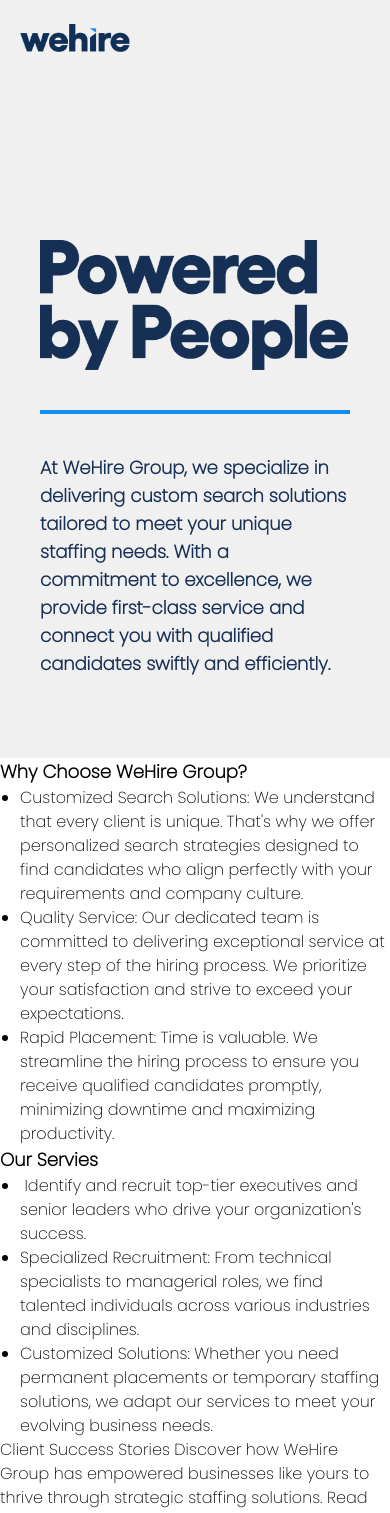
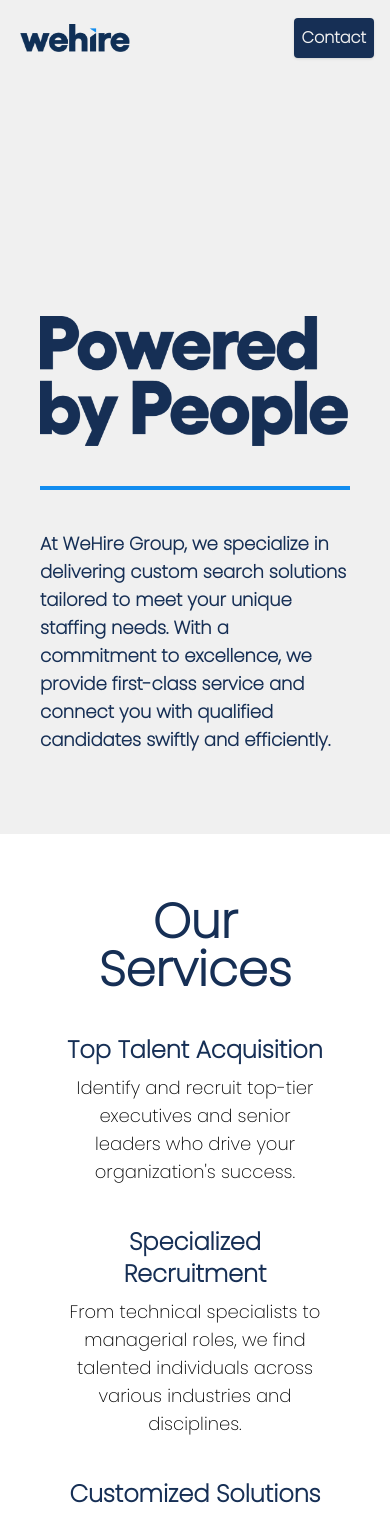
Before and after one commit to johnnam1121/wehire, a Next.js app: page / in a window 390 px wide. Shown: the top 1513 px of the page. Built offline with nearby package versions, Linux system fonts and the light colour scheme.

Commit message:
mostly done with homepage - working on seo next

```diff
--- /dev/null
+++ b/app/components/Contact.tsx
@@ -0,0 +1,141 @@
+'use client'
+import { useForm, ValidationError } from '@formspree/react';
+import { useRef } from 'react';
+
+// https://formspree.io/f/xyzgdnpj
+
+export default function Contact() {
+  const form = useRef();
+  const [state, handleSubmit] = useForm("xyzgdnpj");
+  if (state.succeeded) {
+    return (
+      <div className="md:h-screen w-full dark:bg-gray-100 flex">
+        <div className="lg:w-[60%] sm:w-[80%] xs:w-[90%] mx-auto flex gap-8 items-center justify-center">
+          <div className="flex flex-col gap-4 text-black dark:text-black p-4 rounded-lg border border-secondary shadow-xl shadow-slate-900/30">
+            <h5 className="text-sm text-black font-semibold">Korean American Society of Houston</h5>
+            <div className="w-full flex gap-2 items-center justify-around">
+              <div className="text-5xl font-semibold uppercase font-serif">Thank You</div>
+              <hr className="w-[50%] h-1 rounded-full border-t-kashBlue-600 bg-kashBlue-600" />
+            </div>
+            <p className="text-sm">
+              Lorem ipsum dolor sit amet, consectetur adipiscing elit. Proin eget justo sit amet massa hendrerit bibendum. Lorem ipsum dolor sit amet, consectetur adipiscing elit. Proin.
+            </p>
+            <div className="flex gap-4 justify-center">
+              <a href="/" className="w-full px-4 py-1 border-2 border-kashBlue-600 rounded-sm text-center flex items-center justify-center duration-200 hover:bg-kashBlack-100 hover:text-primary">
+                Return to homepage
+              </a>
+              <a href="https://app.joinit.com/o/kash" target="blank" className="w-full text-primary px-4 py-1 bg-kashBlue-600 rounded-sm text-center flex items-center justify-center duration-200 hover:bg-kashBlack-100">
+                Become a Member
+              </a>
+            </div>
+          </div>
+        </div>
+      </div>
+    );
+  }
+
+  return (
+    <div className="flex items-center">
+      <div className="max-w-screen-lg mx-auto p-5">
+        <div className="grid grid-cols-1 md:grid-cols-12 border border-secondary rounded shadow-lg shadow-secondary/30">
+          <div className="bg-secondary md:col-span-4 p-10 text-primary">
+            <p className="mt-4 text-sm leading-7 font-regular uppercase">Contact</p>
+            <h3 className="text-3xl sm:text-4xl leading-normal font-extrabold tracking-tight">
+              Get In <span className="text-kashBlue-300">Touch</span>
+            </h3>
+            <p className="mt-4 leading-7 text-primary">
+              Lorem ipsum dolor sit amet, consectetur adipiscing elit. Proin eget justo sit amet massa hendrerit bibendum. Lorem ipsum dolor sit amet, consectetur adipiscing elit. Proin.
+            </p>
+            <div className="flex items-center mt-5">
+              <span className="text-sm">House #14, Street #12, something Road, Houston, Texas.</span>
+            </div>
+            <div className="flex items-center mt-5">
+              <span className="text-sm">+832 100 1000</span>
+            </div>
+            <div className="flex items-center mt-5">
+              <span className="text-sm">some information?</span>
+            </div>
+          </div>
+          <form className="md:col-span-8 p-10" onSubmit={handleSubmit}>
+            <div className="flex flex-wrap -mx-3 mb-6">
+              <div className="w-full md:w-1/2 px-3 mb-6 md:mb-0">
+                <label className="block uppercase tracking-wide text-gray-700 text-xs font-bold mb-2" htmlFor="grid-first-name">
+                  First Name
+                </label>
+                <input
+                  name="firstName"
+                  className="placeholder-secondary appearance-none block w-full bg-gray-200 text-gray-700 border border-gray-400 rounded py-3 px-4 leading-tight focus:outline-none focus:bg-primary focus:border-gray-500"
+                  id="grid-first-name" type="text" placeholder="Jane" required
+                />
+                {/* <p className="text-red-500 text-xs italic">Please fill out this field.</p> */}
+              </div>
+              <div className="w-full md:w-1/2 px-3">
+                <label className="block uppercase tracking-wide text-gray-700 text-xs font-bold mb-2" htmlFor="grid-last-name">
+                  Last Name
+                </label>
+                <input
+                  name="lastName"
+                  className="placeholder-secondary appearance-none block w-full bg-gray-200 text-gray-700 border border-gray-400 rounded py-3 px-4 leading-tight focus:outline-none focus:bg-primary focus:border-gray-500"
+                  id="grid-last-name" type="text" placeholder="Doe" required
+                />
+              </div>
+            </div>
+            <div className="flex flex-wrap -mx-3 mb-6">
+              <div className="w-full px-3">
+                <label className="block uppercase tracking-wide text-gray-700 text-xs font-bold mb-2" htmlFor="grid-email">
+                  Email Address
+                </label>
+                <input
+                  name="email"
+                  className="placeholder-secondary appearance-none block w-full bg-gray-200 text-gray-700 border border-gray-400 rounded py-3 px-4 mb-3 leading-tight focus:outline-none focus:bg-primary focus:border-gray-500"
+                  id="grid-email" type="email" placeholder="********@*****.***" required
+                />
+                <ValidationError
+                  prefix="Email"
+                  field="email"
+                  errors={state.errors}
+                />
+              </div>
+            </div>
+            {/* Message */}
+            <div className="flex flex-wrap -mx-3 mb-6">
+              <div className="w-full px-3">
+                <label className="block uppercase tracking-wide text-gray-700 text-xs font-bold mb-2" htmlFor="grid-message">
+                  Your Message
+                </label>
+                <textarea
+                  name="message"
+                  placeholder='Something awesome!'
+                  rows={10}
+                  className="placeholder-secondary appearance-none block w-full bg-gray-200 text-gray-700 border border-gray-400 rounded py-3 px-4 mb-3 leading-tight focus:outline-none focus:bg-primary focus:border-gray-500"
+                  id="grid-message" required
+                />
+                <ValidationError
+                  prefix="Message"
+                  field="message"
+                  errors={state.errors}
+                />
+              </div>
+              <div className="flex justify-end w-full px-3">
+                {/* <div className="md:flex md:items-center">
+                  <label className="block text-gray-500 font-bold">
+                    <input name="newsletter" className="mr-4 sm:mr-2 leading-tight" type="checkbox" />
+                    <span className="text-sm">
+                      Sign me up placeholder-secondary your newsletter!
+                    </span>
+                  </label>
+                </div> */}
+                <button
+                  className="shadow bg-secondary hover:bg-gray-400 duration-200 focus:shadow-outline focus:outline-none text-primary font-bold py-2 px-2 sm:px-6 rounded"
+                  type="submit"
+                  disabled={state.submitting}>
+                  Send Message
+                </button>
+              </div>
+            </div>
+          </form>
+        </div>
+      </div>
+    </div>
+  );
+}
--- a/app/components/Footer.tsx
+++ b/app/components/Footer.tsx
@@ -4,9 +4,9 @@
 
 export default function Footer() {
   return (
-    <div className='bg-secondary h-64 flex flex-col justify-center items-center'>
+    <div className='bg-secondary h-40 flex flex-col justify-center items-center'>
       <Image className='px-10' src={footer} alt='footer image' width={500} height={500} />
-      <p className='text-primary mt-8 text-sm font-bold'>© 2023 WeHire Group</p>
+      <p className='text-primary mt-8 text-sm font-bold'>© 2024 WeHire Group</p>
     </div>
   )
 }
--- a/app/components/Navbar/Navbar.tsx
+++ b/app/components/Navbar/Navbar.tsx
@@ -14,13 +14,25 @@
     setIsDropdownOpen(!isDropdownOpen);
   };
 
+  const scrollToDiv = () => {
+    const element = document.getElementById('homePageContactForm');
+    if (element) {
+      element.scrollIntoView({ behavior: 'smooth' });
+    }
+  };
+
   return (
-    <nav className="bg-primary w-full fixed z-20">
-      <div className="flex justify-between items-center container mx-auto my-3">
+    <nav className="bg-primary w-full z-20">
+      <div className="flex justify-between items-center mx-auto py-3">
         <Link href="/">
           <Image className="px-5 py-3" src={Logo} alt="dojo help desk logo" width={150} height={150} quality={100} />
         </Link>
         <div className="md:flex items-center justify-end">
+          <button
+            className="shadow bg-secondary hover:bg-gray-400 duration-200 focus:shadow-outline focus:outline-none text-primary font-bold py-2 px-2 sm:px-6 rounded mr-4"
+            onClick={scrollToDiv}>
+            Contact
+          </button>
           {/*   <div className={`md:hidden flex items-center justify-end mr-2`} onClick={toggleDropdown}>
             <button className={`rounded-full bg-secondary w-10 h-10 flex justify-center items-center`}>
               <div className='flex items-center justify-center'>
@@ -33,19 +45,18 @@
             </button>
           </div>
           */}
-          <div className={`md:flex ${isDropdownOpen ? 'flex-col mr-2 mt-3' : 'hidden'} ${isDropdownOpen ? 'md:ml-auto text-right' : ''}`}>
-            {/* <NavbarDropdown /> */}
-            {/* <p className="mx-5 text-md font-semibold">Find Jobs</p>
-            <p className="mx-5 text-md font-semibold">About Us</p> */}
-            <p className="mx-5 text-xl font-semibold text-">
-              <button className="hover:bg-slate-700 shadow bg-kashBlue-600 hover:bg-kashBlue-400 focus:shadow-outline focus:outline-none text-secondary font-bold py-2 px-2 sm:px-6 rounded">Contact</button>
-
-            </p>
-          </div>
+          {/* <div className={`md:flex ${isDropdownOpen ? 'flex-col mr-2 mt-3' : 'hidden'} ${isDropdownOpen ? 'md:ml-auto text-right' : ''}`}>
+            <NavbarDropdown />
+            <p className="mx-5 text-md font-semibold">Find Jobs</p>
+            <p className="mx-5 text-md font-semibold">About Us</p>
+            <button
+              className="shadow bg-secondary hover:bg-gray-400 duration-200 focus:shadow-outline focus:outline-none text-primary font-bold py-2 px-2 sm:px-6 rounded"
+              onClick={scrollToDiv}>
+              Contact
+            </button>
+          </div> */}
         </div>
       </div>
     </nav >
   );
 }
-
-// https://formspree.io/f/xyzgdnpj
--- a/app/page.tsx
+++ b/app/page.tsx
@@ -1,5 +1,6 @@
 import Image from 'next/image';
 import ImageSlide from './components/HomePage/ImageSlide';
+import Contact from './components/Contact';
 
 // import pbp from '/images/Home/pbp-1024x429.png'
 // import ourProcess from 'c'
@@ -26,44 +27,65 @@
         </div>
       </div>
 
-      <div className=''>
-        <div className='text-cetner'>
-          <h1 className='font-bold text-lg'>Why Choose WeHire Group?</h1>
-          <ul className='list-disc pl-5'>
-            <li>Customized Search Solutions: We understand that every client is unique. That&#39;s why we
+      {/* our services */}
+      <div className='py-16 px-16 text-center sm:text-left'>
+        <h1 className='font-bold text-5xl text-secondary md:pt-20'>Our Services</h1>
+        <div className='sm:flex md:pb-20'>
+          <div className='mt-10 text-center sm:text-left w-full sm:pr-20'>
+            <h3 className='font-semibold text-2xl mb-2 text-secondary'>Top Talent Acquisition</h3>
+            <p className='text-lg'>
+              Identify and recruit top-tier executives and senior leaders who drive
+              your organization&#39;s success.
+            </p>
+          </div>
+          <div className='mt-10 text-center sm:text-left w-full sm:pr-20'>
+            <h3 className='font-semibold text-2xl mb-2 text-secondary'>Specialized Recruitment</h3>
+            <p className='text-lg'>
+              From technical specialists to managerial roles, we find
+              talented individuals across various industries and disciplines.
+            </p>
+          </div>
+          <div className='mt-10 text-center sm:text-left w-full sm:pr-20'>
+            <h3 className='font-semibold text-2xl mb-2 text-secondary'>Customized Solutions</h3>
+            <p className='text-lg'>
+              Whether you need permanent placements or temporary staffing
+              solutions, we adapt our services to meet your evolving business needs.
+            </p>
+          </div>
+        </div>
+      </div>
+
+      {/* why choose wehire */}
+      <div className='py-20 px-16 bg-primary mb-20'>
+        <div className='mt-8'>
+          <h1 className='mb-8 font-bold text-5xl text-secondary'>Why Choose WeHire Group?</h1>
+          <div className='pl-2 md:pr-20'>
+            <h2 className='mb-2 md:mb-2 font-semibold text-3xl text-secondary'>Customized Search Solutions:</h2>
+            <p className='mb-8 text-lg md:mb-8 font-normal'>We understand that every client is unique. That&#39;s why we
               offer personalized search strategies designed to find candidates who align perfectly with
-              your requirements and company culture.</li>
-            <li>Quality Service: Our dedicated team is committed to delivering exceptional service at
+              your requirements and company culture. </p>
+            <h2 className='mb-2 md:mb-2 font-semibold text-3xl text-secondary'>Quality Service:</h2>
+            <p className='mb-8 text-lg md:mb-8 font-normal'>Our dedicated team is committed to delivering exceptional service at
               every step of the hiring process. We prioritize your satisfaction and strive to exceed your
-              expectations.</li>
-            <li>Rapid Placement: Time is valuable. We streamline the hiring process to ensure you
+              expectations. </p>
+            <h2 className='mb-2 md:mb-2 font-semibold text-3xl text-secondary'>Rapid Placement:</h2>
+            <p className='mb-8 text-lg md:mb-8 font-normal'>Time is valuable. We streamline the hiring process to ensure you
               receive qualified candidates promptly, minimizing downtime and maximizing
-              productivity.</li>
-          </ul>
+              productivity </p>
           </div>
-        <div className='text-cetner'>
-          <h1 className='font-bold text-lg'>Our Servies</h1>
-          <ul className='list-disc pl-5'>
-            <li> Identify and recruit top-tier executives and senior leaders who drive
-              your organization&#39;s success.</li>
-            <li>Specialized Recruitment: From technical specialists to managerial roles, we find
-              talented individuals across various industries and disciplines.</li>
-            <li>Customized Solutions: Whether you need permanent placements or temporary staffing
-              solutions, we adapt our services to meet your evolving business needs.</li>
-          </ul>
         </div>
-        <p>
+      </div>
+      {/* <p>
         Client Success Stories
         Discover how WeHire Group has empowered businesses like yours to thrive through strategic
         staffing solutions. Read our success stories and learn how we can elevate your team.
         Contact Us
         Ready to elevate your hiring process? Contact WeHire Group today to discuss your staffing
         requirements. Let us partner with you to build a stronger, more capable team.
-        </p>
-      </div>
+      </p> */}
 
       {/* Specialties */}
-      <div className='mt-20 mb-10'>
+      <div className='my-10'>
         <div className=' md:w-1/2 mx-10 md:mx-20' >
           {/* layout='responsive' */}
           <img src='/images/Home/Specialties.png' alt="Our Process photo" width={400} height={400} />
@@ -75,7 +97,11 @@
         </div>
       </div>
 
-
+      {/* Contact Form */}
+      <div className='bg-primary py-20' id='homePageContactForm'>
+        {/* <h1 className='mb-8 font-bold text-5xl text-secondary text-center'>Contact Us!</h1> */}
+        <Contact />
+      </div>
     </main>
   )
 }
--- a/package.json
+++ b/package.json
@@ -9,6 +9,7 @@
     "lint": "next lint"
   },
   "dependencies": {
+    "@formspree/react": "^2.5.1",
     "@headlessui/react": "^1.7.17",
     "@heroicons/react": "^2.0.18",
     "@types/node": "20.5.6",
```
Also changed, not shown: 1 other file (tests, documents, lock files or other folders). Lines whose indentation alone changed are shown as unchanged.
